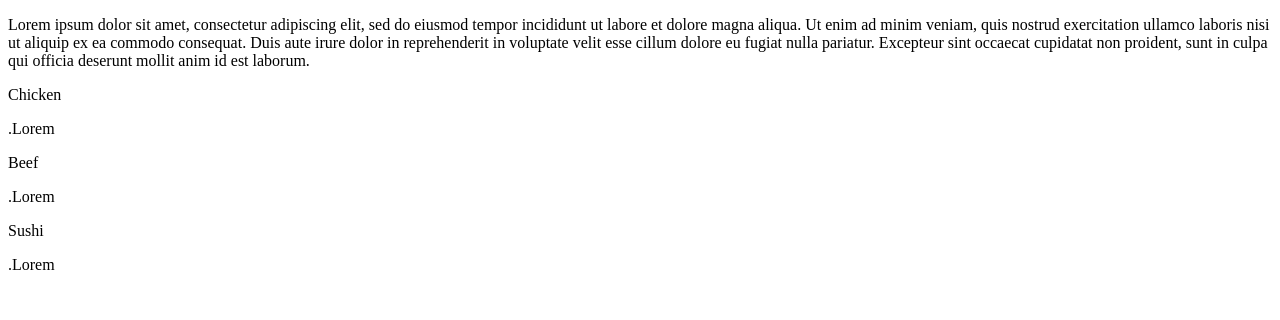
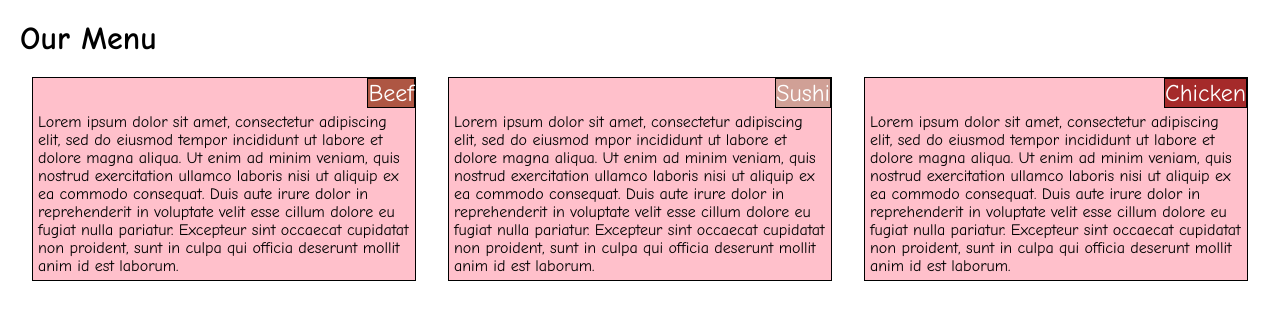
Before and after one commit to CJ-Okoli/Coursera-Assignment, a plain HTML site: page mod2_solution/index.html in a window 1280 px wide. Drawn offline with Linux system fonts and the light colour scheme.

Commit message:
Update index.html

```diff
--- a/mod2_solution/index.html
+++ b/mod2_solution/index.html
@@ -1,21 +1,149 @@
 <!DOCTYPE html>
 <html>
 <head>
-	<title>Our Menu</title>
+	<meta charset="utf-8">
+	<meta name="viewport" content="width=device-width initial-scale=1">
+
+<title>Assignment Solution for Module 2</title>
+
+<style>
+
+/********** Base styles **********/
+* {
+	box-sizing: border-box;
+	font-family: "Comic Sans MS", cursive, sans-serif;
+	margin: 0px;
+}
+.box1_1 {
+	background-color: brown;
+	font-size: 1.5em;
+	color: white;
+	float: right;
+	width: auto;
+    height: auto;
+    border: 1px solid black;
+}
+.box2_2 {
+	background-color: #D0A096;
+	font-size: 1.5em;
+	color: white;
+	float: right;
+	width: auto;
+    height: auto;
+    border: 1px solid black;
+}
+.box3_3 {
+	background-color: #AE5643;
+	font-size: 1.5em;
+	color: white;
+	float: right;
+	width: auto;
+    height: auto;
+    border: 1px solid black;
+}
+h1 {
+	margin: 20px;
+}
+p {
+	float: right;
+	padding: auto;
+	position: relative;
+}
+section{
+	clear: both;
+	padding: 5px;
+}
+/********** Large devices only **********/
+@media (min-width: 992px) {
+	div {
+	background-color: pink;
+    border: 1px solid black;
+    position: relative;
+    width: 30%;
+    margin-right: auto;
+    margin-left: auto;
+	}
+	.box1 {
+		float: right;
+		top: 0px;
+		right: 2.5%;
+	}
+	.box2 {
+		position: absolute;
+		left: 35%
+	}
+	.box3 {
+		position: absolute;
+		left: 2.5%;
+	}
+}
+
+/********** Medium devices only **********/
+@media (min-width: 768px) and (max-width: 991px) {
+    div {
+	background-color: pink;
+    border: 1px solid black;
+    position: relative;
+	}
+	.box1 {
+		width: 40%;
+		float: right;
+		right: 5%;
+	}
+	.box2 {
+		width: 40%;
+		float: left;
+		left: 5%;
+		margin-bottom: 5%;
+	}
+	.box3 {
+		width: 90%;
+		left: 5%;
+		right: 5%;
+		clear: left;
+	}
+}
+
+/********** Small devices only **********/
+@media (max-width: 767px) {
+	div {
+	background-color: pink;
+    border: 1px solid black;
+    position: relative;
+    margin-right: auto;
+    margin-left: auto;
+    margin-bottom: 5%;
+	}
+	.box1 {
+		width: 90%;
+	}
+	.box2 {
+		width: 90%;
+	}
+	.box3 {
+		width: 90%;
+	}
+}
+
+ </style>
+
 </head>
 <body>
-	<p id="#Lorem">Lorem ipsum dolor sit amet, consectetur adipiscing elit, sed do eiusmod tempor incididunt ut labore et dolore magna aliqua. Ut enim ad minim veniam, quis nostrud exercitation ullamco laboris nisi ut aliquip ex ea commodo consequat. Duis aute irure dolor in reprehenderit in voluptate velit esse cillum dolore eu fugiat nulla pariatur. Excepteur sint occaecat cupidatat non proident, sunt in culpa qui officia deserunt mollit anim id est laborum.</p>
-<section>
-	<head>Chicken</head>
-	<p>.Lorem</p>
-</section>
-<section>
-	<head>Beef</head>
-	<p>.Lorem</p>
-</section>
-<section>
-	<head>Sushi</head>
-	<p>.Lorem</p>
-</section>
+	<h1>Our Menu</h1>
+
+<div class="box1">
+	<p class="box1_1">Chicken</p>
+	<section>Lorem ipsum dolor sit amet, consectetur adipiscing elit, sed do eiusmod tempor incididunt ut labore et dolore magna aliqua. Ut enim ad minim veniam, quis nostrud exercitation ullamco laboris nisi ut aliquip ex ea commodo consequat. Duis aute irure dolor in reprehenderit in voluptate velit esse cillum dolore eu fugiat nulla pariatur. Excepteur sint occaecat cupidatat non proident, sunt in culpa qui officia deserunt mollit anim id est laborum.</section>
+</div>
+<div class="box2">
+	<p class="box2_2">Sushi</p>
+	<section>Lorem ipsum dolor sit amet, consectetur adipiscing elit, sed do eiusmod <template></template>mpor incididunt ut labore et dolore magna aliqua. Ut enim ad minim veniam, quis nostrud exercitation ullamco laboris nisi ut aliquip ex ea commodo consequat. Duis aute irure dolor in reprehenderit in voluptate velit esse cillum dolore eu fugiat nulla pariatur. Excepteur sint occaecat cupidatat non proident, sunt in culpa qui officia deserunt mollit anim id est laborum.</section>
+</div>
+<div class="box3">
+	<p class="box3_3">Beef</p>
+	<section>Lorem ipsum dolor sit amet, consectetur adipiscing elit, sed do eiusmod tempor incididunt ut labore et dolore magna aliqua. Ut enim ad minim veniam, quis nostrud exercitation ullamco laboris nisi ut aliquip ex ea commodo consequat. Duis aute irure dolor in reprehenderit in voluptate velit esse cillum dolore eu fugiat nulla pariatur. Excepteur sint occaecat cupidatat non proident, sunt in culpa qui officia deserunt mollit anim id est laborum.</section>
+</div>
+
+
 </body>
 </html>
```
